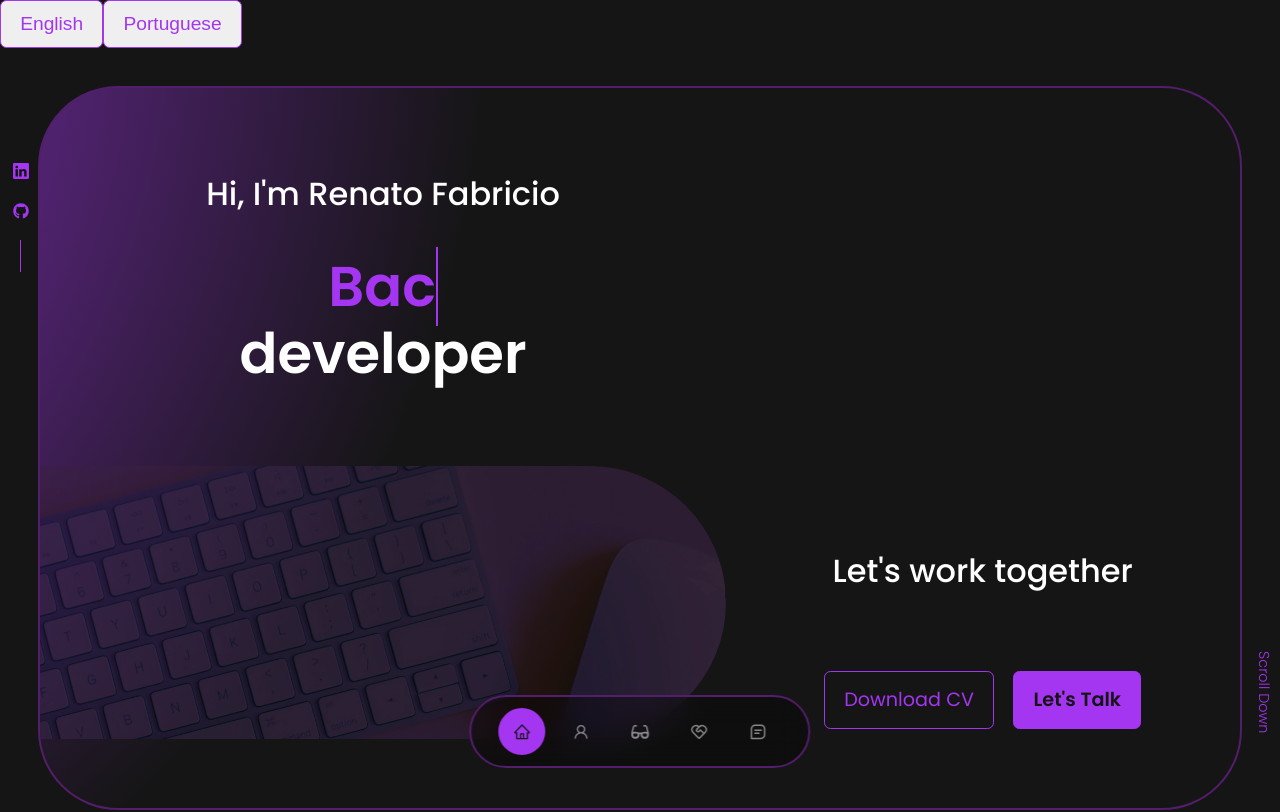
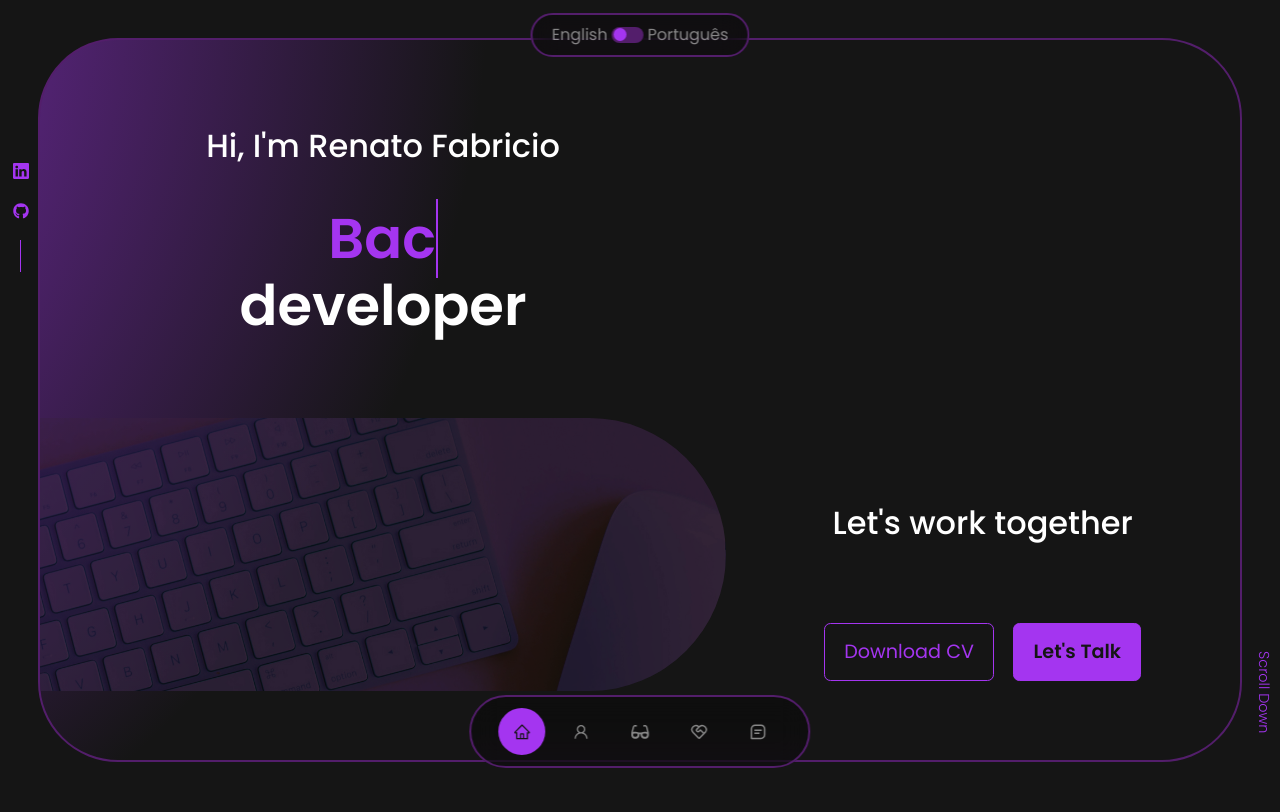
Before and after one commit to ReFabri/personal-portfolio, a React (Vite) app: page / in a window 1280 px wide. Shown: the top 812 px of the page. Built offline with nearby package versions, Linux system fonts and the light colour scheme.

Commit message:
added component for language change

```diff
--- a/src/components/Header/Header.jsx
+++ b/src/components/Header/Header.jsx
@@ -5,14 +5,27 @@
 import i18n from "../../translate/i18n";
 
 const Header = () => {
+  const currentLanguage = localStorage.getItem("i18nextLng");
+
+  const title = {
+    h1Pt: (
+      <h1>
+        {i18n.t("header.titleH1")} <TypewriterText />
+      </h1>
+    ),
+    h1En: (
+      <h1>
+        <TypewriterText /> {i18n.t("header.titleH1")}
+      </h1>
+    ),
+  };
+
   return (
     <header id="home">
       <div className="header__container">
         <div className="header__title header__title-top">
           <h2>{i18n.t("header.titleH2")}</h2>
-          <h1>
-            <TypewriterText /> {i18n.t("header.titleH1")}
-          </h1>
+          {currentLanguage === "en-US" ? title.h1En : title.h1Pt}
         </div>
         <div className="header__box1">
           <div className="header__image1"></div>
--- a/src/components/UI/LanguageSelector.css
+++ b/src/components/UI/LanguageSelector.css
@@ -0,0 +1,68 @@
+.language-selector__container {
+  background-color: rgba(0, 0, 0, 0.3);
+  width: fit-content;
+  padding: 0.4rem 1.2rem;
+  z-index: 2;
+  position: absolute;
+  left: 50%;
+  transform: translateX(-50%);
+  top: 1vw;
+  border-radius: 3rem;
+  backdrop-filter: blur(15px);
+  border: 2px solid var(--color-primary-variant);
+}
+
+.language-selector__inner-container {
+  width: fit-content;
+  position: relative;
+  display: flex;
+  align-items: center;
+  font-size: 1rem;
+  color: var(--color-light);
+}
+
+.language-selector__checkbox {
+  position: absolute;
+  top: -999rem;
+  left: -999rem;
+  opacity: 0;
+}
+
+.language-selector__label {
+  display: flex;
+  align-items: center;
+}
+
+.language-selector__label::before {
+  content: "";
+  width: 2em;
+  height: 1em;
+  background-color: var(--color-primary-variant);
+  border-radius: 1em;
+  margin: 0 0.25em;
+  transition: 200ms ease-in-out;
+}
+
+.language-selector__label::after {
+  position: absolute;
+  left: 3.6em;
+  content: "";
+  width: 0.8em;
+  height: 0.8em;
+  background-color: var(--color-primary);
+  border-radius: 1em;
+  margin: 0 0.25em;
+  transition: 200ms ease-in-out;
+}
+
+.language-selector__checkbox:checked + .language-selector__label::after {
+  transform: translateX(1em);
+}
+
+/* === MEDIA QUERIES (SMALL DEVICES)=== */
+
+@media screen and (max-width: 600px) {
+  .language-selector__container {
+    font-size: 1rem;
+  }
+}
--- a/src/components/UI/LanguageSelector.jsx
+++ b/src/components/UI/LanguageSelector.jsx
@@ -1,24 +1,32 @@
+import "./LanguageSelector.css";
 import PropTypes from "prop-types";
 import i18n from "../../translate/i18n";
 
 const LanguageSelector = (props) => {
   const languageChangeHandler = (e) => {
-    if (e.target.value === "en-US") {
+    if (e.target.checked) {
+      i18n.changeLanguage("pt-BR");
+    } else {
       i18n.changeLanguage("en-US");
-    } else {
-      i18n.changeLanguage("pt-BR");
     }
     props.onChange();
   };
 
   return (
-    <div>
-      <button className="btn" onClick={languageChangeHandler} value="en-US">
-        English
-      </button>
-      <button className="btn" onClick={languageChangeHandler} value="pt-BR">
-        Portuguese
-      </button>
+    <div className="language-selector__container">
+      <div className="language-selector__inner-container">
+        <label htmlFor="checkbox">English</label>
+        <input
+          type="checkbox"
+          className="language-selector__checkbox"
+          id="checkbox"
+          onChange={languageChangeHandler}
+          checked={i18n.language === "pt-BR"}
+        />
+        <label className="language-selector__label" htmlFor="checkbox">
+          Português
+        </label>
+      </div>
     </div>
   );
 };
--- a/src/translate/languages/pt.js
+++ b/src/translate/languages/pt.js
@@ -9,13 +9,13 @@
         contact: "Contato",
       },
       header: {
-        titleH1: "desenvolvedor",
+        titleH1: "developer",
         titleH2: "Olá, eu sou Renato Fabricio",
         subtitleH2: "Vamos trabalhar juntos",
         link: "Role para baixo",
         cta: {
           cv: "Baixar CV",
-          contact: "Vamos conversar",
+          contact: "Fale Comigo",
         },
       },
       ui: {},
```
